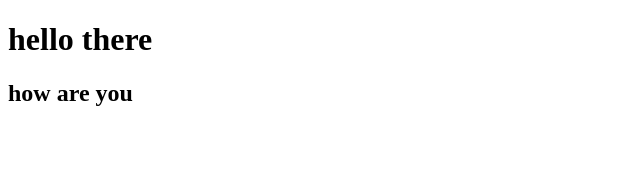
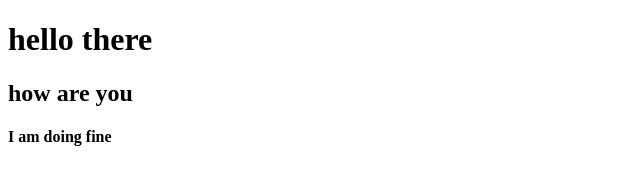
Before and after one commit to felabel/git-test, a website: page index.html in a window 1280 px wide. Shown: the whole page, without its empty margins (0-640 px from the left). Drawn offline with Linux system fonts and the light colour scheme.

Commit message:
third commit

```diff
--- a/index.html
+++ b/index.html
@@ -9,5 +9,6 @@
 <body>
     <h1>hello there</h1>
     <h2>how are you</h2>
+    <h4>I am doing fine</h4>
 </body>
 </html>
```
Also changed, not shown: package.json (added, +25 -0 lines), readme.md, 2 other files.
